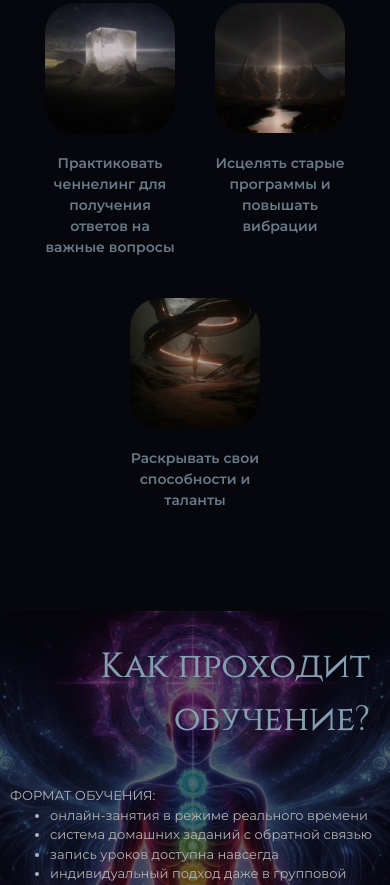
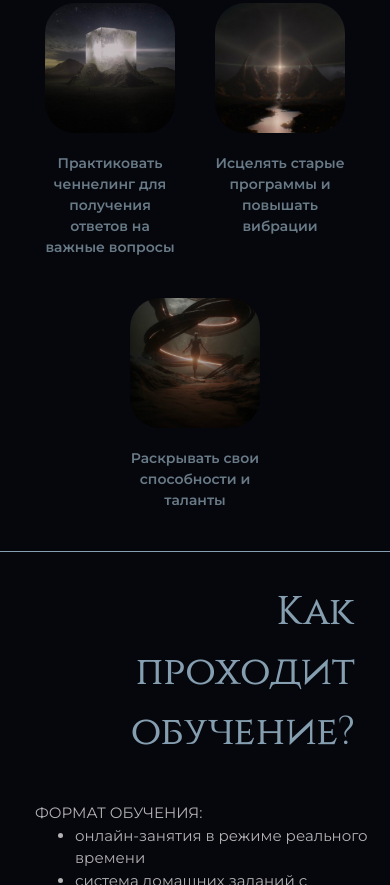
Before and after one commit to Mokflasha/PRObujdenie, a website built with Vite: page index.html in a window 390 px wide. Shown: the part 1115-2000 px from the top of the page. Built offline with nearby package versions, Linux system fonts and the light colour scheme.

Commit message:
change training block adaptive

```diff
--- a/index.html
+++ b/index.html
@@ -77,19 +77,18 @@
 					</div>
 				</div>
 				<div class="training-going-min flex justify-center">
-					<div class="train-img flex ">
-						<img class="max-w-[540px] rounded-[20px] max-[1100px]:max-w-[460px] max-[420px]:max-h-[440px] max-[420px]:max-w-[420px]  max-[400px]:max-w-[390px] max-[380px]:max-w-[360px]" src="/training2.jpeg" alt="">
+					<div class="train-img training-list flex flex-col justify-center ml-[10px] ">
 						<div class="training-list flex flex-col justify-center ml-[10px]">
-							<h3 class="constantine text-[35px] text-end pt-[30px] pr-[20px] pl-[20px] text-[#859FB0] pb-[40px] max-[380px]:pb-[20px]  max-[380px]:pt-[20px] max-[380px]:text-[30px]">Как проходит обучение?</h3>
-							<p class="text-[#B3B3B4] montserrat max-[1100px]:text-[14px] max-[800px]:text-[13px] max-[380px]:text-[12px] ">ФОРМАТ ОБУЧЕНИЯ:</p>
-							<ul class="train-list montserrat text-[#B3B3B4] mb-[30px] max-[1100px]:text-[14px] max-[800px]:text-[13px] max-[380px]:text-[12px]">
+							<h3 class="constantine text-[40px] text-end pt-[30px] pr-[20px] pl-[20px] text-[#859FB0] pb-[40px] max-[380px]:pb-[20px]  max-[380px]:pt-[20px] max-[380px]:text-[35px]">Как проходит обучение?</h3>
+							<p class="text-[#B3B3B4] montserrat max-[1100px]:text-[17px] max-[800px]:text-[15px] max-[380px]:text-[14px] ">ФОРМАТ ОБУЧЕНИЯ:</p>
+							<ul class="train-list montserrat text-[#B3B3B4] mb-[30px] max-[1100px]:text-[16px] max-[800px]:text-[15px] max-[380px]:text-[14px]">
 								<li class="train-item">онлайн-занятия в режиме реального времени</li>
 								<li class="train-item">система домашних заданий с обратной связью </li>
 								<li class="train-item">запись уроков доступна навсегда</li>
 								<li class="train-item">индивидуальный подход даже в групповой работе</li>
 							</ul>
-							<p class="text-[#B3B3B4] montserrat max-[1100px]:text-[14px] max-[800px]:text-[13px] max-[380px]:text-[12px]">ЭТАПЫ КУРСА:</p>
-							<ul class="train-list montserrat tarin-list text-[#B3B3B4] max-[1100px]:text-[14px] max-[800px]:text-[13px] max-[380px]:text-[12px]">
+							<p class="text-[#B3B3B4] montserrat max-[1100px]:text-[17px] max-[800px]:text-[16px] max-[380px]:text-[15px]">ЭТАПЫ КУРСА:</p>
+							<ul class="train-list montserrat tarin-list text-[#B3B3B4] max-[1100px]:text-[16px] max-[800px]:text-[15px] max-[380px]:text-[14px]">
 								<li class="train-item">освобождение от старых программ</li>
 								<li class="train-item">повышение вибраций</li>
 								<li class="train-item">знакомство с духовными наставниками</li>
--- a/src/css/style.css
+++ b/src/css/style.css
@@ -181,18 +181,12 @@ body{
 
 .train-list{
 	list-style-type: disc;
+	margin-bottom: 30px;
 }
 .train-item{
 	margin-left: 40px;
 }
-.train-img{
-	position: relative;
-}
-.training-list{
-	position: absolute;
-	left: 0;
-	top: 0;
-}
+
 .training-going-min{
 	display: none;
 }
@@ -311,6 +305,14 @@ body{
 	.training-going-min{
 		display: flex;
 	}
+	.training-going{
+		margin-bottom: 80px;
+		border-top: 1px solid #859FB0;
+		border-bottom: 1px solid #859FB0;
+	}
+	.learning{
+		margin-bottom: 40px;
+	}
 }
 
 @media(max-width:1200px){
```
